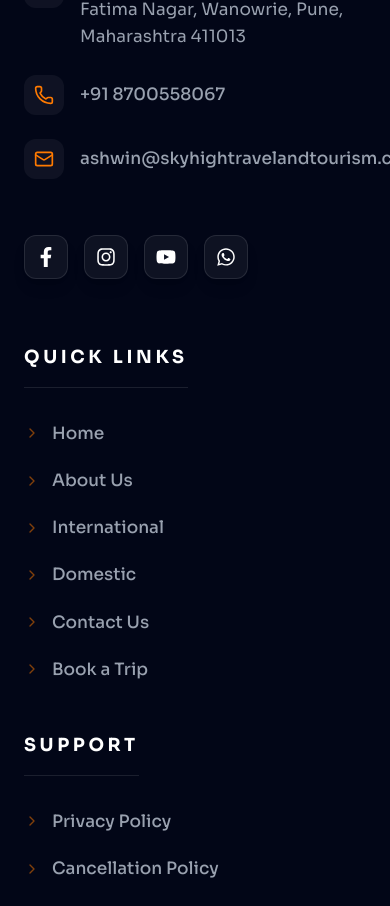
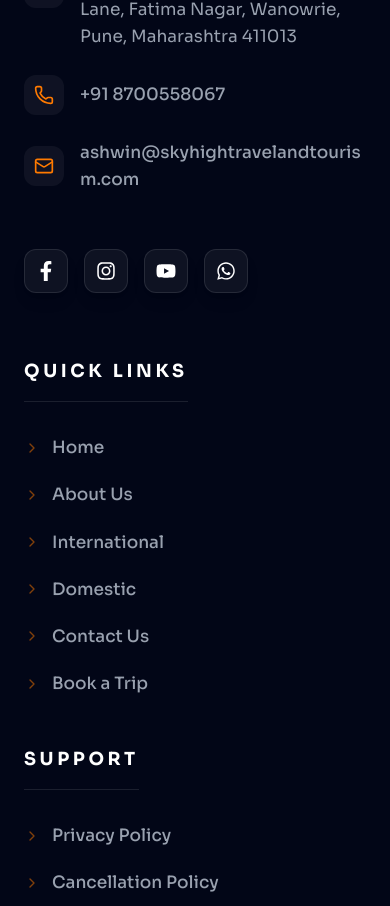
Before and after one commit to LaukikLandage/sky-high-holidays, a React (Vite) app: page /international/andaman in a window 390 px wide. Shown: the part 4597-5503 px from the top of the page. Built offline with nearby package versions, Linux system fonts and the light colour scheme.

Commit message:
Fix footer text wrapping and responsiveness

```diff
--- a/src/components/layout/Footer.tsx
+++ b/src/components/layout/Footer.tsx
@@ -31,7 +31,7 @@ export function Footer() {
                 <div className="w-10 h-10 rounded-xl bg-white/5 flex items-center justify-center shrink-0 group-hover:bg-[#FF7A00]/20 transition-colors">
                   <MapPin className="w-5 h-5 text-[#FF7A00]" />
                 </div>
-                <span className="leading-relaxed hover:text-[#FF7A00] transition-colors">
+                <span className="leading-relaxed hover:text-[#FF7A00] transition-colors break-words">
                   Shop no 5, near Diamond Bakery Lane, Fatima Nagar, Wanowrie, Pune, Maharashtra 411013
                 </span>
               </a>
@@ -47,7 +47,7 @@ export function Footer() {
                 <div className="w-10 h-10 rounded-xl bg-white/5 flex items-center justify-center shrink-0 group-hover:bg-[#FF7A00]/20 transition-colors">
                   <Mail className="w-5 h-5 text-[#FF7A00]" />
                 </div>
-                <a href="mailto:ashwin@skyhightravelandtourism.com" className="hover:text-[#FF7A00] transition-colors font-medium">
+                <a href="mailto:ashwin@skyhightravelandtourism.com" className="hover:text-[#FF7A00] transition-colors font-medium break-all">
                   ashwin@skyhightravelandtourism.com
                 </a>
               </div>
```
